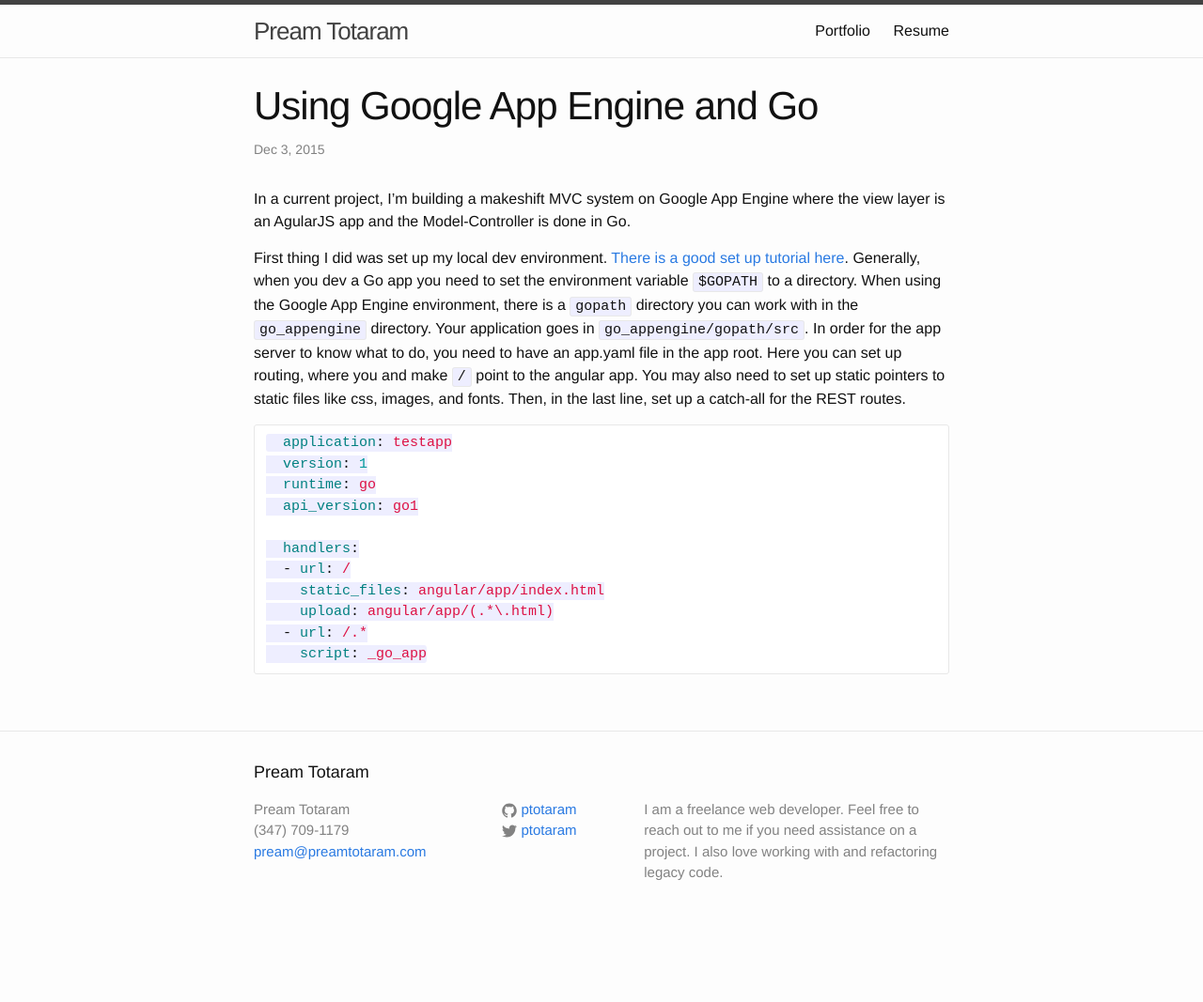
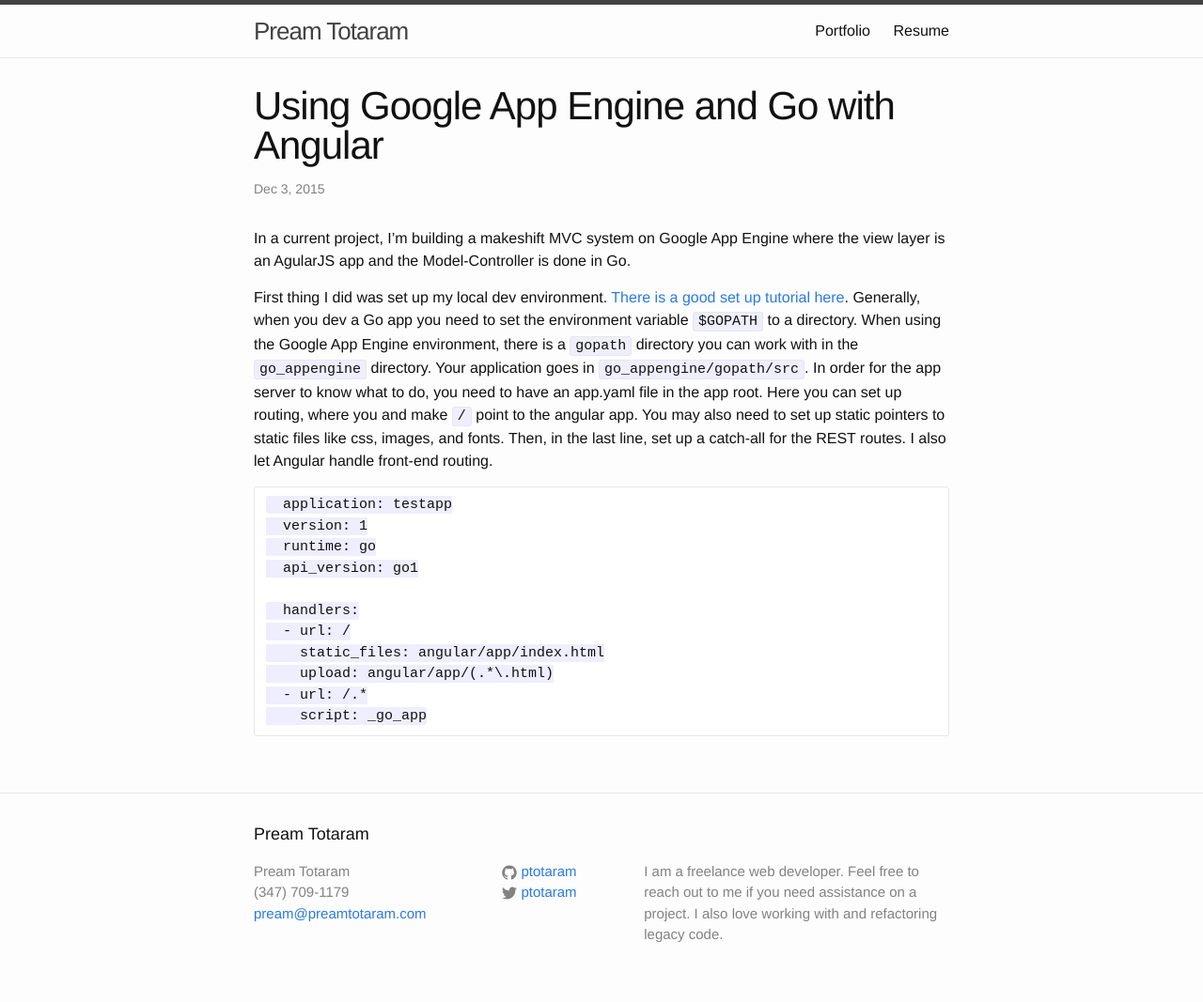
Before and after one commit to ptotaram/preamtotaram, a Jekyll site: the page built from _posts/2015-12-3-using-google-app-engine-and-go.md, in a window 1280 px wide. Shown: the whole page at 94% size. Built offline with Jekyll 4.4.1, drawn with Linux system fonts in a browser that asks for light colours; Markdown is read by kramdown in place of the engine named in the settings; before the commit the page ends 1001 px from its top, so only the background shows below that.

Commit message:
did stuff

````diff
--- a/_posts/2015-12-3-using-google-app-engine-and-go.md
+++ b/_posts/2015-12-3-using-google-app-engine-and-go.md
@@ -1,6 +1,6 @@
 ---
 layout: post
-title: Using Google App Engine and Go
+title: Using Google App Engine and Go with Angular
 date: 2015-12-3
 categories: go development fullstack google-app-engine
 ---
@@ -15,8 +15,9 @@ In order for the app server to know what to do, you need to have an app.yaml fil
 Here you can set up routing, where you and make `/` point to the angular app.
 You may also need to set up static pointers to static files like css, images, and fonts.
 Then, in the last line, set up a catch-all for the REST routes.
+I also let Angular handle front-end routing.
 
-```yaml
+```
   application: testapp
   version: 1
   runtime: go
````
